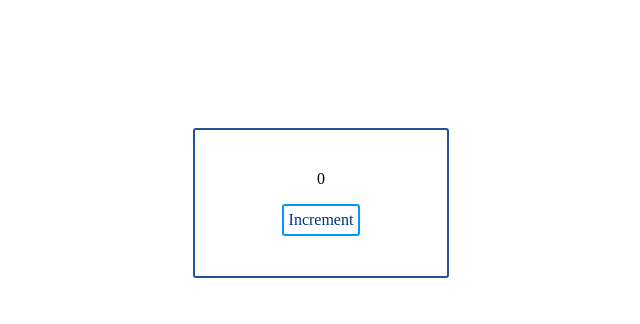
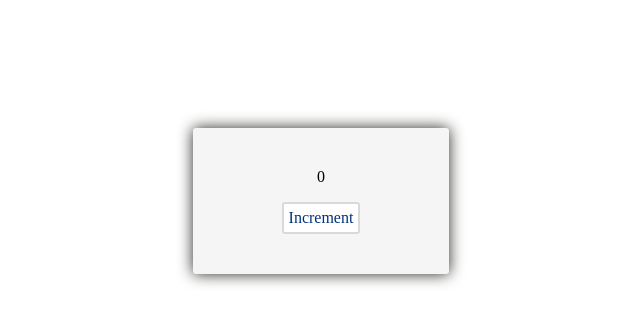
Before and after one commit to raghavHimanshu/Conditional-Logging-in-Counter---Class-based-components-Preventing-Function-Re----zyfdm4gxkg7t, a React app: page / in a window 1280 px wide. Shown: the whole page, without its empty margins (319-959 px from the left). Built offline with nearby package versions, Linux system fonts and the light colour scheme.

Commit message:
CSS edited

```diff
--- a/src/components/App.js
+++ b/src/components/App.js
@@ -4,22 +4,14 @@ import '../styles/App.css';
 class App extends React.Component{
 
   handleClick() {
-    // this.setState({ even: this.state.even + 1 })
-    // if (this.state.even % 2 === 0) {
-      this.setState({count: this.state.count + 1})
-    //}
+    this.setState({count: this.state.count + 1})
+
   }
   constructor(props){
     super(props)
     this.state = {count:0,even:0}
     this.handleClick = this.handleClick.bind(this)
   }
-
-  // componentWillUpdate() {
-  //   if(this.state.count % 2 === 0){
-  //     // {this.state.even % 2 === 0 && console.log(`Rendering with count:-${this.state.count}`)}
-  //   }
-  // }
 
   render(){
     {this.state.count % 2 === 0 && console.log(`Rendering with count:-${this.state.count}`)}
--- a/src/styles/App.css
+++ b/src/styles/App.css
@@ -8,12 +8,12 @@ body{
     flex-direction: column;
     justify-content: center;
     align-items: center;
-    margin-top: 10%;
-    border: 2px solid #205295;
+    border:none;
     padding: 40px;
     margin:10% 40%;
-    background-color: white;
     border-radius: 3px;
+    background-color: #F5F5F5;
+    box-shadow: 0 0 15px #282622;
 }
 
 #count{
@@ -22,11 +22,12 @@ body{
 
 #incr-btn{
     all: unset;
-    border: 2px solid #0096FF;
+    border: 2px solid #D9D9D9;
     padding: 5px;
     color: #00337C;
     border-radius: 3px;
     cursor: pointer;
+    background-color: white;
 }
 
 #incr-btn:hover{
```
